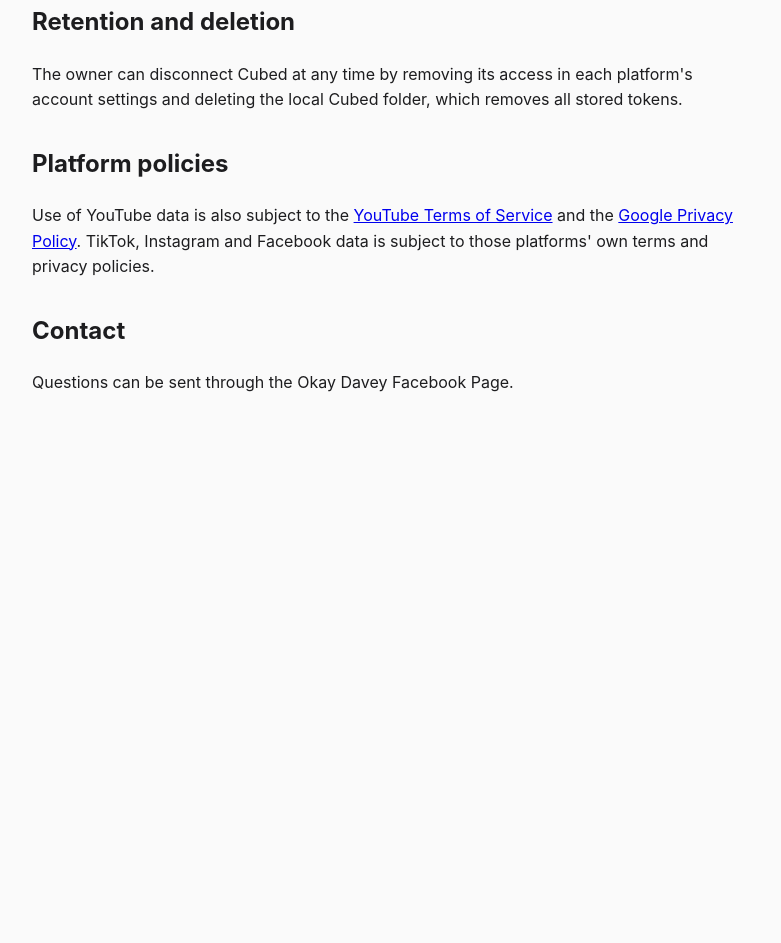
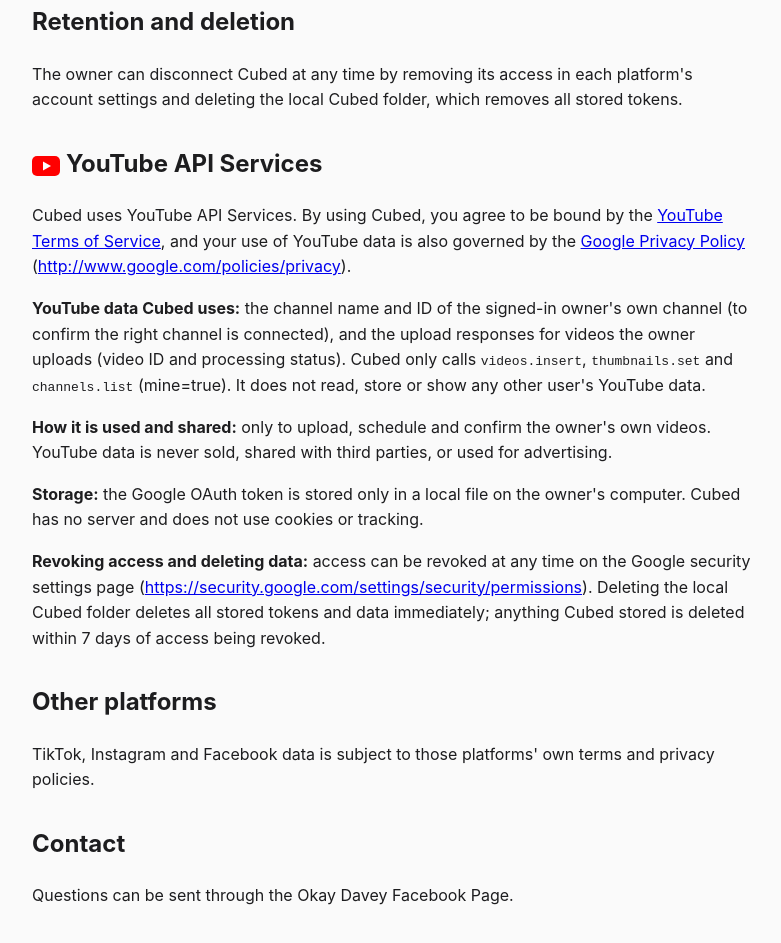
Before and after one commit to cjdtraven09-debug/cjdtraven09-debug.github.io, a plain HTML site: page privacy.html in a window 1280 px wide. Shown: the part 808-1751 px from the top of the page, without its empty margins (248-1029 px from the left). Before the commit the page ends 1252 px from the top, so only its background shows below. Drawn offline with Linux system fonts and the light colour scheme.

Commit message:
Add YouTube API Services sections for the API audit
Co-Authored-By: Claude Opus 5.5 <noreply@anthropic.com>

```diff
--- a/privacy.html
+++ b/privacy.html
@@ -7,6 +7,12 @@
 <h2>Where data is stored</h2><p>Access tokens and settings are stored only on the owner's own computer. Cubed has no server and no database, and it does not collect analytics.</p>
 <h2>Sharing</h2><p>Cubed does not sell, share or transfer any data to third parties. Videos and their text are sent only to the platform the owner chose to post on (YouTube, TikTok, Instagram or Facebook).</p>
 <h2>Retention and deletion</h2><p>The owner can disconnect Cubed at any time by removing its access in each platform's account settings and deleting the local Cubed folder, which removes all stored tokens.</p>
-<h2>Platform policies</h2><p>Use of YouTube data is also subject to the <a href="https://www.youtube.com/t/terms">YouTube Terms of Service</a> and the <a href="https://policies.google.com/privacy">Google Privacy Policy</a>. TikTok, Instagram and Facebook data is subject to those platforms' own terms and privacy policies.</p>
+<h2><svg width="28" height="20" viewBox="0 0 28 20" aria-label="YouTube" style="vertical-align:-4px;margin-right:6px"><rect width="28" height="20" rx="5" fill="#FF0000"/><path d="M11 5.5v9l8-4.5z" fill="#fff"/></svg>YouTube API Services</h2>
+<p>Cubed uses YouTube API Services. By using Cubed, you agree to be bound by the <a href="https://www.youtube.com/t/terms">YouTube Terms of Service</a>, and your use of YouTube data is also governed by the <a href="https://policies.google.com/privacy">Google Privacy Policy</a> (<a href="http://www.google.com/policies/privacy">http://www.google.com/policies/privacy</a>).</p>
+<p><strong>YouTube data Cubed uses:</strong> the channel name and ID of the signed-in owner's own channel (to confirm the right channel is connected), and the upload responses for videos the owner uploads (video ID and processing status). Cubed only calls <code>videos.insert</code>, <code>thumbnails.set</code> and <code>channels.list</code> (mine=true). It does not read, store or show any other user's YouTube data.</p>
+<p><strong>How it is used and shared:</strong> only to upload, schedule and confirm the owner's own videos. YouTube data is never sold, shared with third parties, or used for advertising.</p>
+<p><strong>Storage:</strong> the Google OAuth token is stored only in a local file on the owner's computer. Cubed has no server and does not use cookies or tracking.</p>
+<p><strong>Revoking access and deleting data:</strong> access can be revoked at any time on the Google security settings page (<a href="https://security.google.com/settings/security/permissions">https://security.google.com/settings/security/permissions</a>). Deleting the local Cubed folder deletes all stored tokens and data immediately; anything Cubed stored is deleted within 7 days of access being revoked.</p>
+<h2>Other platforms</h2><p>TikTok, Instagram and Facebook data is subject to those platforms' own terms and privacy policies.</p>
 <h2>Contact</h2><p>Questions can be sent through the Okay Davey Facebook Page.</p>
 </body></html>
```
Also changed, not shown: index.html (+4 -0 lines), terms.html (+1 -0 lines).
